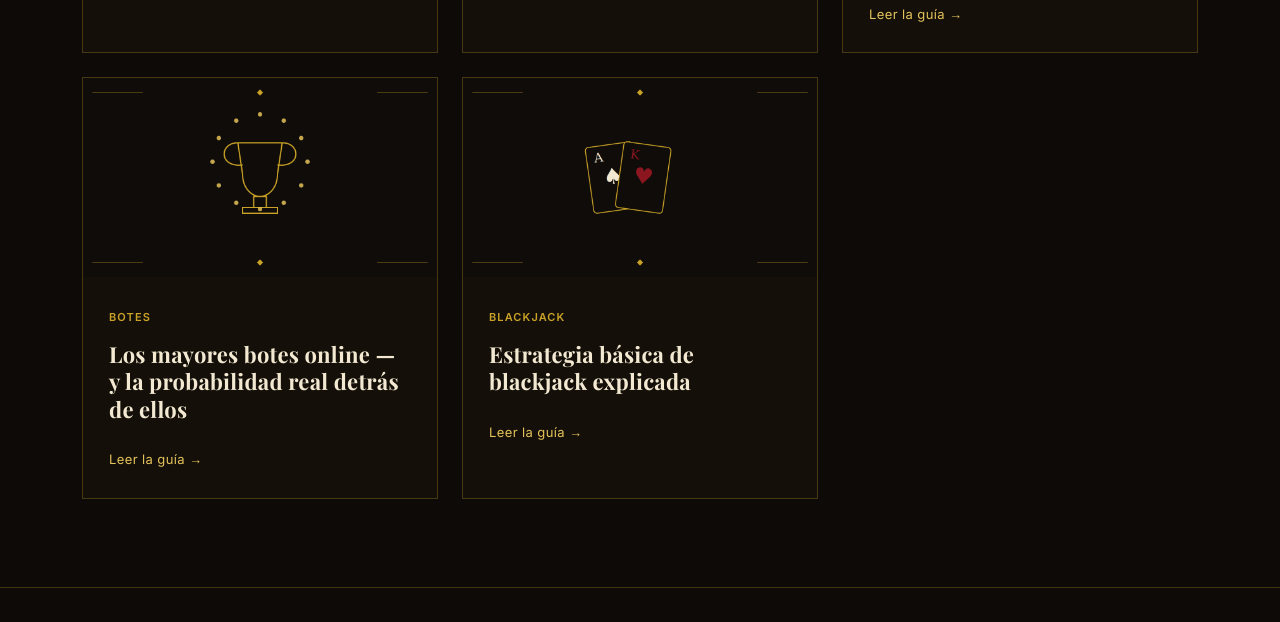
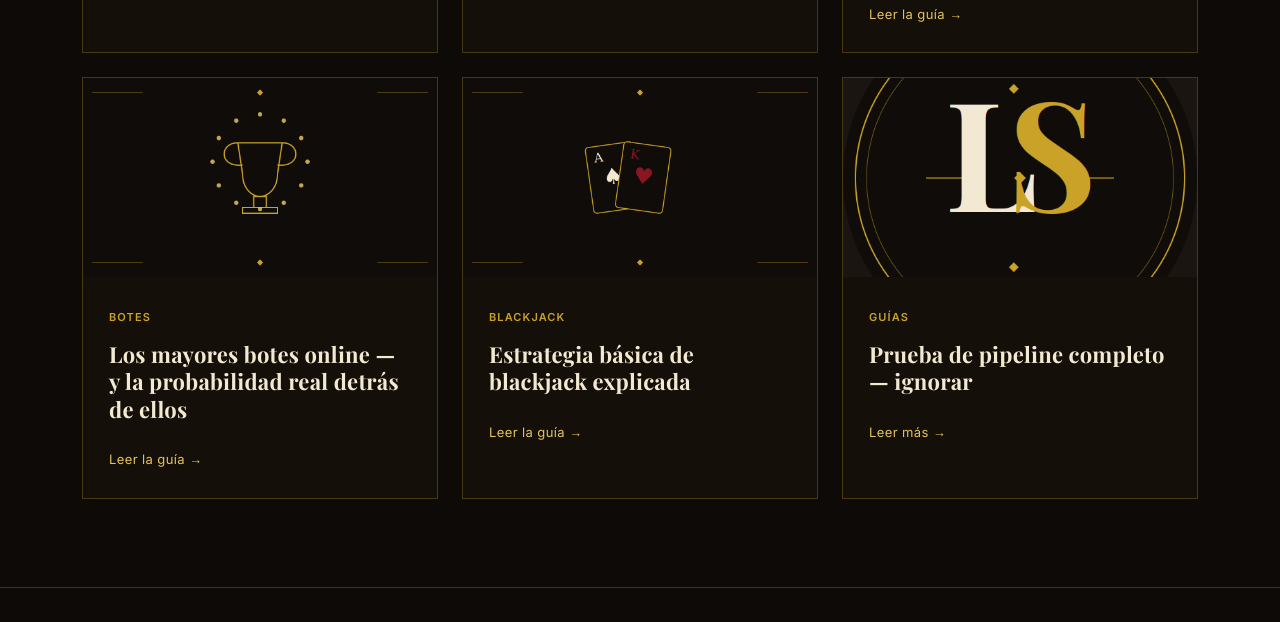
Before and after one commit to betmanr2/lajugadasegura00_web, a plain HTML site: page public/es/blog/index.html in a window 1280 px wide. Shown: the part 1144-1766 px from the top of the page. Drawn offline with nearby package versions, Linux system fonts and the light colour scheme.

Commit message:
Nuevo post: Full Pipeline Test — Please Ignore / Prueba de pipeline completo — ignorar

```diff
--- a/public/es/blog/index.html
+++ b/public/es/blog/index.html
@@ -106,6 +106,14 @@
           <span class="read-more">Leer la guía →</span>
         </div>
       </a>
+            <a href="prueba-pipeline-full-test-es.html" class="post-card">
+        <img src="../../img/blog-prueba-pipeline-full-test.jpg" alt="Prueba de pipeline completo — ignorar">
+        <div class="post-body">
+          <span class="post-cat">Guías</span>
+          <h3>Prueba de pipeline completo — ignorar</h3>
+          <span class="read-more">Leer más →</span>
+        </div>
+      </a>
       <!-- POSTS_INSERT_POINT -->
     </div>
   </div>
```
Also changed, not shown: public/blog/index.html (+8 -0 lines).
